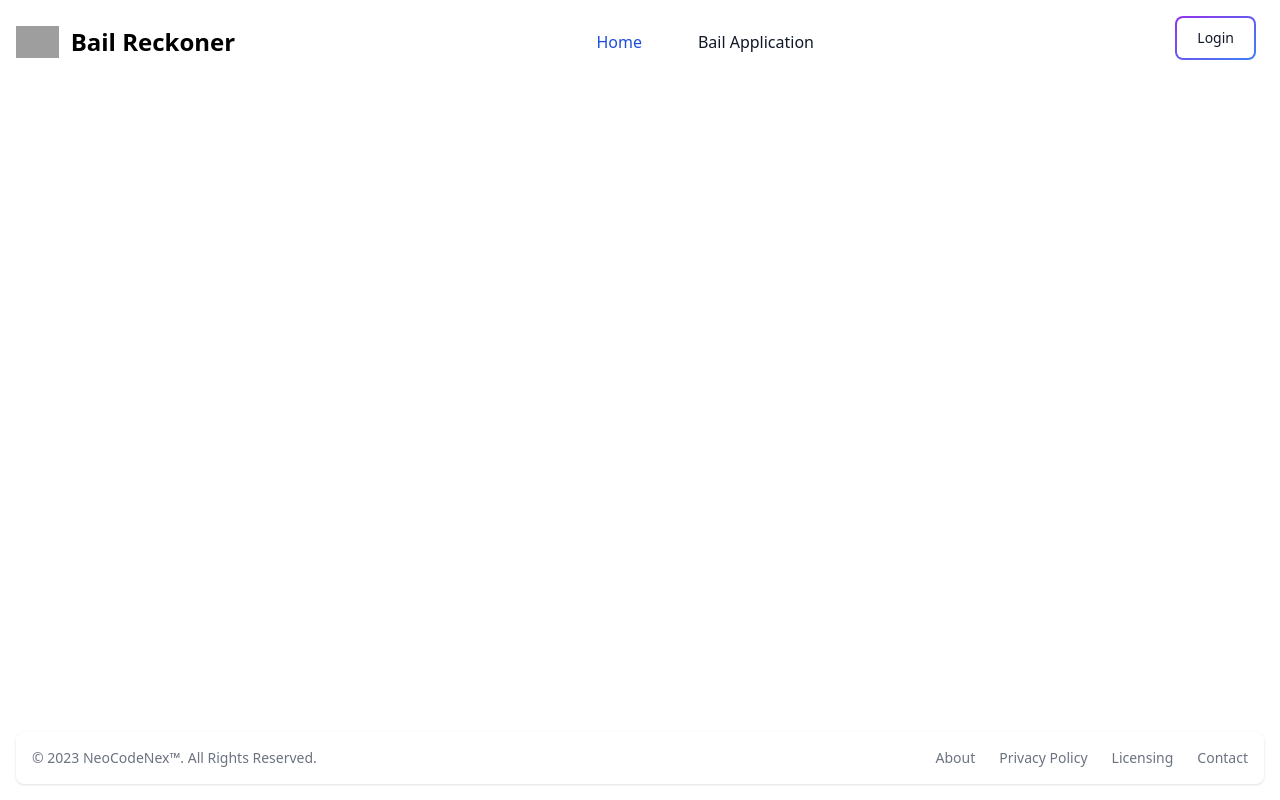
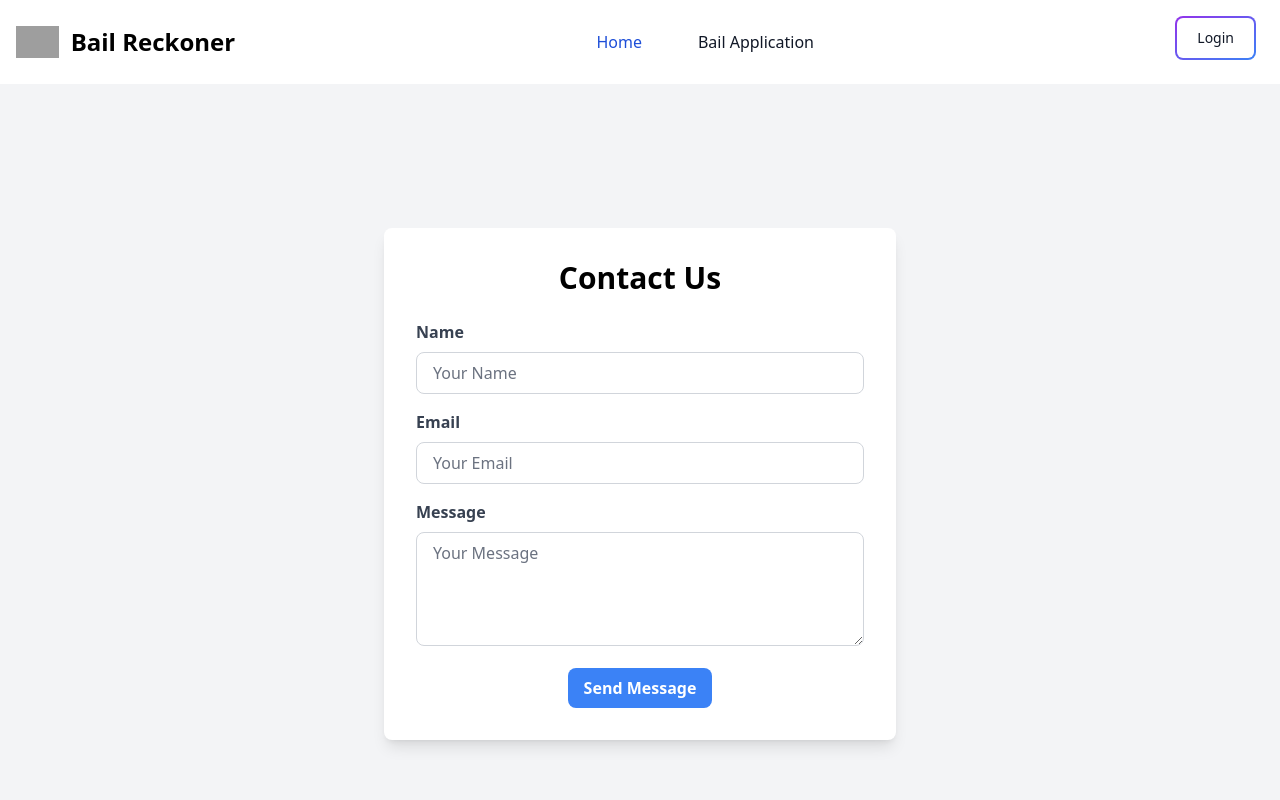
Before and after one commit to dixitk941/Bail-Racknor, a React (Create React App) app: page /ContactUs in a window 1280 px wide. Shown: the top 800 px of the page. Built offline with nearby package versions, Linux system fonts and the light colour scheme; no server answers; grey boxes are pictures that could not be loaded.

Commit message:
License page added

```diff
--- a/package.json
+++ b/package.json
@@ -30,7 +30,7 @@
     "react-firebase-hooks": "^5.1.1",
     "react-icons": "^5.3.0",
     "react-router-dom": "^6.26.2",
-    "react-scripts": "5.0.1",
+    "react-scripts": "^5.0.1",
     "react-scroll": "^1.9.0",
     "react-three-fiber": "^6.0.13",
     "react-use": "^17.5.1",
--- a/src/App.js
+++ b/src/App.js
@@ -11,6 +11,9 @@ import UndertrialPrisonersDashboard from './pages/UndertrialPrisonersDashboard';
 import LegalAidProvidersDashboard from './pages/LegalAidProvidersDashboard';
 import JudicialAuthoritiesDashboard from './pages/JudicialAuthoritiesDashboard';
 import BailTrackPage from './pages/BailTrackPage';
+import PrivacyPolicy from './pages/PrivacyPolicy';
+import LicensingPage from './pages/LicensingPage';
+import ContactUs from './pages/ContactUs';
 
 const App = () => {
   return (
@@ -28,6 +31,9 @@ const App = () => {
             <Route path="/legal-aid-providers" element={<LegalAidProvidersDashboard />} />
             <Route path="/judicial-authorities" element={<JudicialAuthoritiesDashboard />} />
             <Route path="/bailtrackpage/:id" element={<BailTrackPage />} />
+            <Route path="/privacy-policy" element={<PrivacyPolicy />} />
+            <Route path="/LicensingPage" element={<LicensingPage />} />
+            <Route path="/ContactUs" element={<ContactUs />} />
           </Routes>
         </main>
         <Footer />
--- a/src/components/Footer.js
+++ b/src/components/Footer.js
@@ -12,13 +12,13 @@ const Footer = () => {
             <a href="#" className="hover:underline me-4 md:me-6">About</a>
           </li>
           <li>
-            <a href="#" className="hover:underline me-4 md:me-6">Privacy Policy</a>
+          <a href="/privacy-policy" className="hover:underline me-4 md:me-6">Privacy Policy</a>
           </li>
           <li>
-            <a href="#" className="hover:underline me-4 md:me-6">Licensing</a>
+            <a href="/LicensingPage" className="hover:underline me-4 md:me-6">Licensing</a>
           </li>
           <li>
-            <a href="#" className="hover:underline">Contact</a>
+            <a href="/ContactUs" className="hover:underline">Contact</a>
           </li>
         </ul>
       </div>
--- /dev/null
+++ b/src/pages/ContactUs.js
@@ -0,0 +1,84 @@
+import React, { useState } from 'react';
+
+const ContactUs = () => {
+  const [formData, setFormData] = useState({
+    name: '',
+    email: '',
+    message: '',
+  });
+
+  const handleChange = (e) => {
+    setFormData({ ...formData, [e.target.name]: e.target.value });
+  };
+
+  const handleSubmit = (e) => {
+    e.preventDefault();
+    // Handle form submission, e.g., send formData to backend or EmailJS.
+    console.log('Form submitted:', formData);
+  };
+
+  return (
+    <div className="min-h-screen bg-gray-100 flex items-center justify-center">
+      <div className="bg-white shadow-lg rounded-lg p-8 max-w-lg w-full">
+        <h2 className="text-3xl font-bold mb-6 text-center">Contact Us</h2>
+        <form onSubmit={handleSubmit}>
+          <div className="mb-4">
+            <label className="block text-gray-700 font-bold mb-2" htmlFor="name">
+              Name
+            </label>
+            <input
+              type="text"
+              id="name"
+              name="name"
+              value={formData.name}
+              onChange={handleChange}
+              className="w-full px-4 py-2 border border-gray-300 rounded-lg focus:outline-none focus:border-blue-500"
+              placeholder="Your Name"
+              required
+            />
+          </div>
+          <div className="mb-4">
+            <label className="block text-gray-700 font-bold mb-2" htmlFor="email">
+              Email
+            </label>
+            <input
+              type="email"
+              id="email"
+              name="email"
+              value={formData.email}
+              onChange={handleChange}
+              className="w-full px-4 py-2 border border-gray-300 rounded-lg focus:outline-none focus:border-blue-500"
+              placeholder="Your Email"
+              required
+            />
+          </div>
+          <div className="mb-4">
+            <label className="block text-gray-700 font-bold mb-2" htmlFor="message">
+              Message
+            </label>
+            <textarea
+              id="message"
+              name="message"
+              value={formData.message}
+              onChange={handleChange}
+              className="w-full px-4 py-2 border border-gray-300 rounded-lg focus:outline-none focus:border-blue-500"
+              placeholder="Your Message"
+              rows="4"
+              required
+            />
+          </div>
+          <div className="text-center">
+            <button
+              type="submit"
+              className="bg-blue-500 hover:bg-blue-600 text-white font-bold py-2 px-4 rounded-lg focus:outline-none focus:shadow-outline"
+            >
+              Send Message
+            </button>
+          </div>
+        </form>
+      </div>
+    </div>
+  );
+};
+
+export default ContactUs;
--- /dev/null
+++ b/src/pages/LicensingPage.js
@@ -0,0 +1,80 @@
+import React from "react";
+
+const LicensingPage = () => {
+  return (
+    <div className="bg-gray-50 min-h-screen flex items-center justify-center">
+      <div className="bg-white shadow-lg rounded-lg max-w-4xl p-8">
+        <h1 className="text-4xl font-bold text-center text-gray-900 mb-6">
+          Licensing Information
+        </h1>
+
+        <div className="space-y-8">
+          <section>
+            <h2 className="text-2xl font-semibold text-gray-800 mb-4">Bail Reckoner License</h2>
+            <p className="text-gray-600 leading-relaxed">
+              The <strong>Bail Reckoner</strong> project is licensed under the{" "}
+              <a
+                href="https://opensource.org/licenses/MIT"
+                target="_blank"
+                rel="noopener noreferrer"
+                className="text-blue-500 underline hover:text-blue-600"
+              >
+                MIT License
+              </a>
+              . This permits anyone to use, copy, modify, merge, publish, distribute, and sublicense copies of the software,
+              provided that the original copyright notice is included in all copies or substantial portions of the software.
+            </p>
+          </section>
+
+          <section>
+            <h2 className="text-2xl font-semibold text-gray-800 mb-4">React.js License</h2>
+            <p className="text-gray-600 leading-relaxed">
+              Bail Reckoner is built using{" "}
+              <a
+                href="https://reactjs.org/"
+                target="_blank"
+                rel="noopener noreferrer"
+                className="text-blue-500 underline hover:text-blue-600"
+              >
+                React.js
+              </a>
+              , which is licensed under the MIT License. You are free to use and modify React.js for both personal and commercial use under this license.
+            </p>
+          </section>
+
+          <section>
+            <h2 className="text-2xl font-semibold text-gray-800 mb-4">Tailwind CSS License</h2>
+            <p className="text-gray-600 leading-relaxed">
+              We use{" "}
+              <a
+                href="https://tailwindcss.com/"
+                target="_blank"
+                rel="noopener noreferrer"
+                className="text-blue-500 underline hover:text-blue-600"
+              >
+                Tailwind CSS
+              </a>{" "}
+              for styling, which is also licensed under the MIT License. Tailwind CSS allows for building custom UIs using predefined utility classes for consistency and simplicity.
+            </p>
+          </section>
+
+          <section>
+            <h2 className="text-2xl font-semibold text-gray-800 mb-4">Third-Party Libraries</h2>
+            <p className="text-gray-600 leading-relaxed">
+              Additional third-party libraries used in this project are subject to their respective licenses.
+              Please review the licenses of these libraries as required. All third-party code is maintained by its respective authors.
+            </p>
+          </section>
+        </div>
+
+        <div className="mt-8 text-center">
+          <p className="text-gray-500 text-sm">
+            © 2024 Bail Reckoner. All rights reserved.
+          </p>
+        </div>
+      </div>
+    </div>
+  );
+};
+
+export default LicensingPage;
--- /dev/null
+++ b/src/pages/PrivacyPolicy.js
@@ -0,0 +1,73 @@
+import React from 'react';
+
+const PrivacyPolicy = () => {
+  return (
+    <div className="bg-gray-50 py-10 px-4 sm:px-6 lg:px-8">
+      <div className="max-w-7xl mx-auto">
+        <h1 className="text-4xl font-bold text-center text-gray-900 mb-8">
+          Privacy Policy
+        </h1>
+        <div className="text-lg text-gray-700 space-y-6">
+          <p>
+            Welcome to <strong>Bail Reckoner</strong>. Your privacy is of utmost importance to us.
+            This Privacy Policy outlines the types of personal information we collect, how we use and protect it, and your rights concerning your data.
+          </p>
+
+          <h2 className="text-2xl font-semibold">1. Information We Collect</h2>
+          <p>
+            We may collect and process the following data:
+            <ul className="list-disc list-inside pl-4">
+              <li>
+                <strong>Personal Information:</strong> Name, email address, contact details, legal case details.
+              </li>
+              <li>
+                <strong>Usage Data:</strong> Information about your use of our service, including log data, browser type, and IP address.
+              </li>
+            </ul>
+          </p>
+
+          <h2 className="text-2xl font-semibold">2. How We Use Your Information</h2>
+          <p>
+            The data we collect is used for the following purposes:
+            <ul className="list-disc list-inside pl-4">
+              <li>To provide and improve our services.</li>
+              <li>To communicate with you regarding your use of the service.</li>
+              <li>To comply with legal requirements and protect our legal rights.</li>
+            </ul>
+          </p>
+
+          <h2 className="text-2xl font-semibold">3. Data Security</h2>
+          <p>
+            We are committed to ensuring the security of your data. We use appropriate technical and organizational measures to safeguard your personal data from unauthorized access, alteration, or disclosure.
+          </p>
+
+          <h2 className="text-2xl font-semibold">4. Sharing of Information</h2>
+          <p>
+            We do not sell, trade, or rent your personal information to third parties. However, we may share data with law enforcement agencies, legal entities, or other parties as required by law.
+          </p>
+
+          <h2 className="text-2xl font-semibold">5. Your Rights</h2>
+          <p>
+            You have the right to access, update, or delete your personal data. To exercise these rights, please contact us at [support@bailreckoner.com].
+          </p>
+
+          <h2 className="text-2xl font-semibold">6. Changes to This Policy</h2>
+          <p>
+            We reserve the right to update this Privacy Policy at any time. Changes will be posted on this page, and we encourage you to review it periodically.
+          </p>
+
+          <h2 className="text-2xl font-semibold">7. Contact Us</h2>
+          <p>
+            If you have any questions or concerns about our Privacy Policy, please contact us at:
+          </p>
+          <p>
+            <strong>Email:</strong> support@bailreckoner.com<br />
+            <strong>Phone:</strong> +1234567890
+          </p>
+        </div>
+      </div>
+    </div>
+  );
+};
+
+export default PrivacyPolicy;
```
Also changed, not shown: 1 other file (tests, documents, lock files or other folders).
